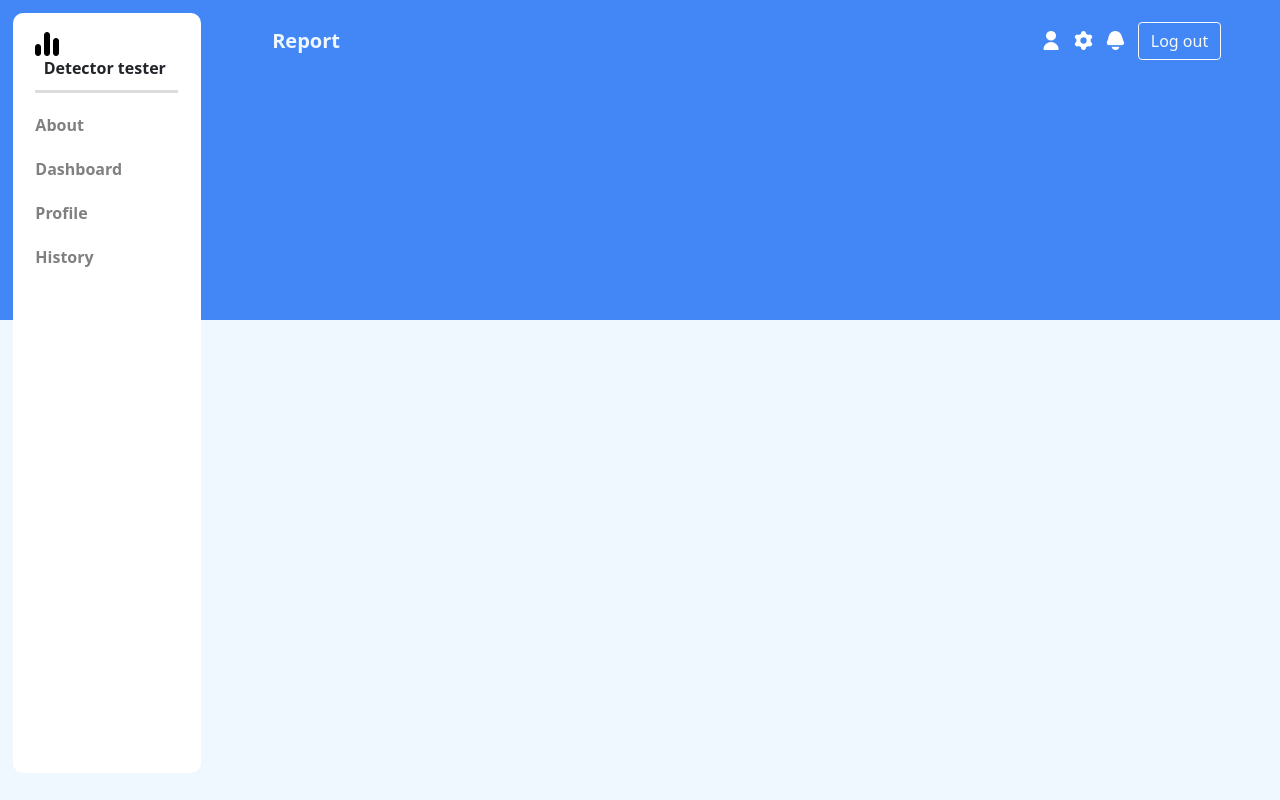
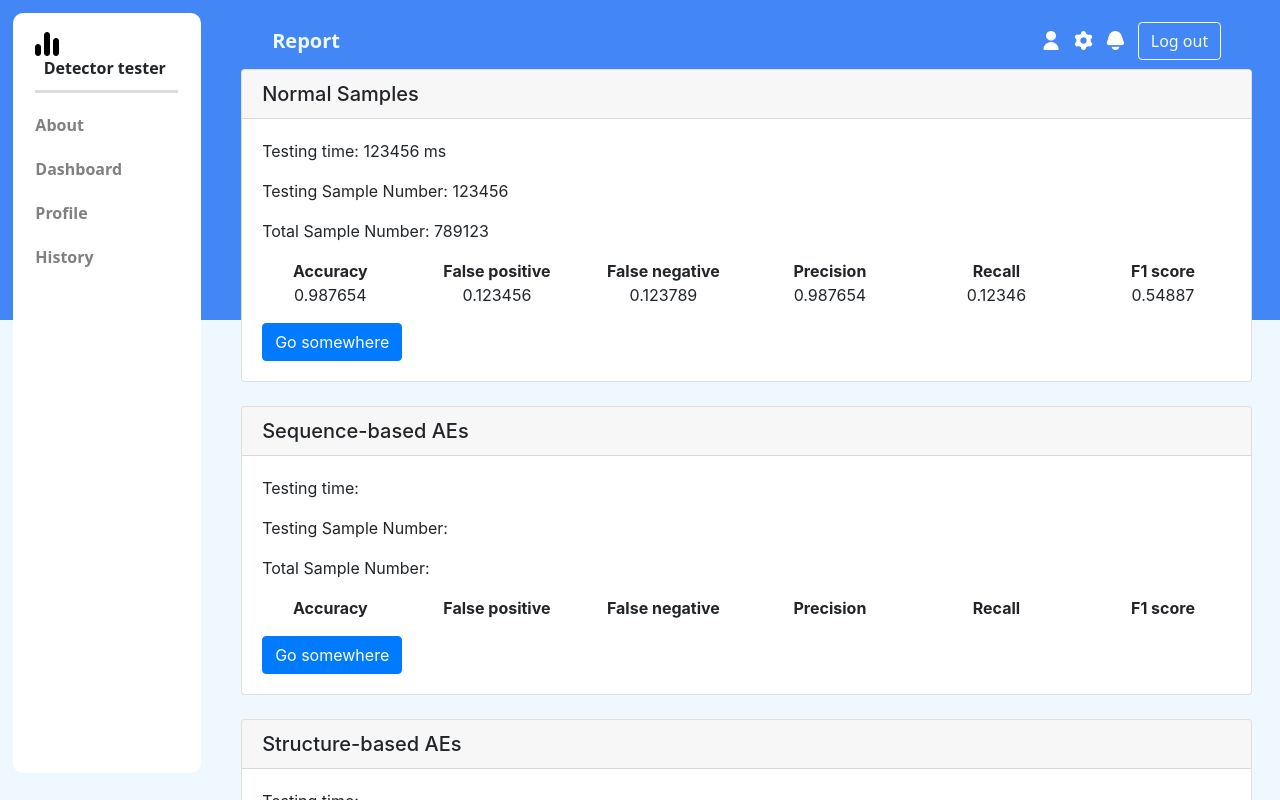
Before and after one commit to hyttttt/Detector_webpage, a Vue app: page /report in a window 1280 px wide. Shown: the top 800 px of the page. Built offline with nearby package versions, Linux system fonts and the light colour scheme.

Commit message:
add report card

```diff
--- /dev/null
+++ b/src/components/ReportCard.vue
@@ -0,0 +1,57 @@
+<template>
+  <div class="card report-card">
+    <h5 class="card-header"><slot name="title"></slot></h5>
+    <div class="card-body">
+      <p>Testing time: <slot name="test-time"></slot></p>
+      <p>Testing Sample Number: <slot name="test-sample-num"></slot></p>
+      <p>Total Sample Number: <slot name="total-sample-num"></slot></p>
+      <div class="row text-center">
+        <div class="col">
+          <strong>Accuracy</strong>
+        </div>
+        <div class="col">
+          <strong>False positive</strong>
+        </div>
+        <div class="col">
+          <strong>False negative</strong>
+        </div>
+        <div class="col">
+          <strong>Precision</strong>
+        </div>
+        <div class="col">
+          <strong>Recall</strong>
+        </div>
+        <div class="col">
+          <strong>F1 score</strong>
+        </div>
+      </div>
+      <div class="row text-center">
+        <div class="col">
+          <p><slot name="acc"></slot></p>
+        </div>
+        <div class="col">
+          <p><slot name="fp"></slot></p>
+        </div>
+        <div class="col">
+          <p><slot name="fn"></slot></p>
+        </div>
+        <div class="col">
+          <p><slot name="precision"></slot></p>
+        </div>
+        <div class="col">
+          <p><slot name="recall"></slot></p>
+        </div>
+        <div class="col">
+          <p><slot name="f1"></slot></p>
+        </div>
+      </div>
+      <a href="#" class="btn btn-primary">Go somewhere</a>
+    </div>
+  </div>
+</template>
+
+<style scoped>
+.report-card {
+  /*font-family: 'Noto Sans';*/
+}
+</style>
--- a/src/views/AboutView.vue
+++ b/src/views/AboutView.vue
@@ -1,11 +1,9 @@
 <script setup>
-import Navbar from '../components/Navbar.vue'
-import LogInButton from '../components/buttons/LogInButton.vue'
+import BasePage from '../components/BasePage.vue'
 </script>
-
 <template>
-  <Navbar>
-    <template v-slot:log-btn><LogInButton /></template>
-  </Navbar>
-  <h1>This is about page</h1>
+  <BasePage>
+    <template v-slot:title>About</template>
+    <template v-slot:content>This is about page</template>
+  </BasePage>
 </template>
--- a/src/views/ReportView.vue
+++ b/src/views/ReportView.vue
@@ -1,9 +1,31 @@
 <script setup>
 import BasePage from '../components/BasePage.vue'
+import ReportCard from '../components/ReportCard.vue'
 </script>
+
 <template>
   <BasePage>
     <template v-slot:title>Report</template>
-    <template v-slot:content></template>
+    <template v-slot:content>
+      <div class="row row-cols-1 row-cols-md-1">
+        <div class="col mb-4">
+          <ReportCard>
+            <template v-slot:title>Normal Samples</template>
+            <template v-slot:test-time>123456 ms</template
+            ><template v-slot:test-sample-num>123456</template
+            ><template v-slot:total-sample-num>789123</template
+            ><template v-slot:acc>0.987654</template><template v-slot:fp>0.123456</template
+            ><template v-slot:fn>0.123789</template><template v-slot:precision>0.987654</template
+            ><template v-slot:recall>0.12346</template><template v-slot:f1>0.54887</template>
+          </ReportCard>
+        </div>
+        <div class="col mb-4">
+          <ReportCard> <template v-slot:title>Sequence-based AEs</template> </ReportCard>
+        </div>
+        <div class="col mb-4">
+          <ReportCard> <template v-slot:title>Structure-based AEs</template> </ReportCard>
+        </div>
+      </div>
+    </template>
   </BasePage>
 </template>
```
